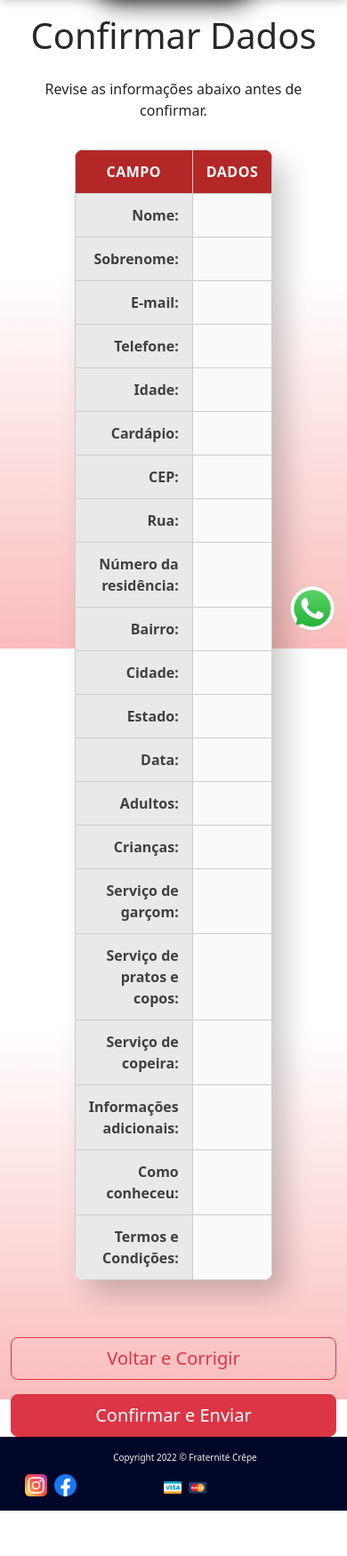
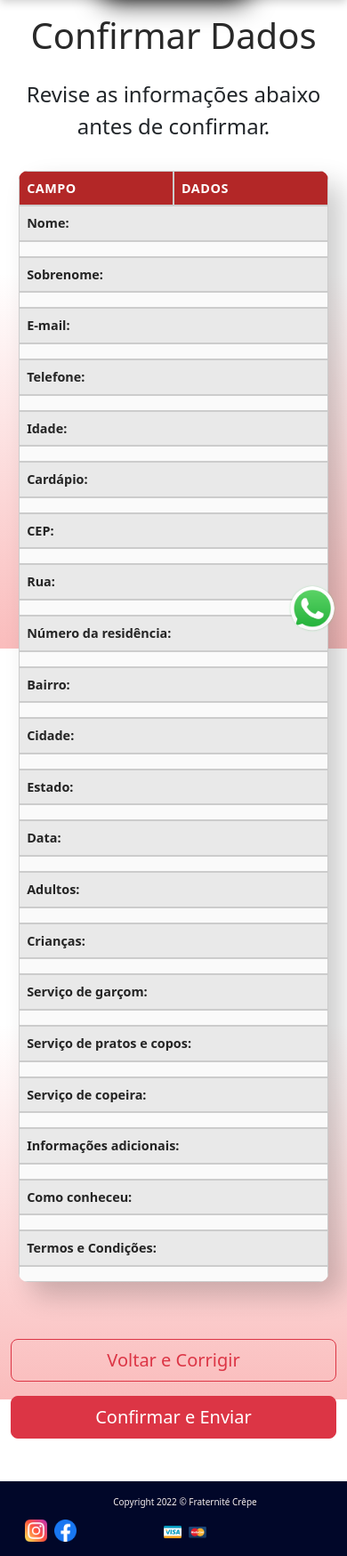
Before and after one commit to Bortolans/fratSite, a PHP site: page /formAction.html in a window 390 px wide. Shown: the part 115-1864 px from the top of the page at 89% size. Before the commit the page ends 1813 px from the top, so only its background shows below. Run offline with PHP 8.4, Linux system fonts and the light colour scheme.

Commit message:
feat: Improve styles and responsiveness for `formAction.css`
- Added responsiveness for tablet and small mobile devices.
- Increased font size for better readability and adjusted table widths.
- Improved button hover effects for a more interactive UI.

```diff
--- a/css/formAction.css
+++ b/css/formAction.css
@@ -18,11 +18,6 @@ font-family: 'Nunito', sans-serif;
     font-style: normal;
 }
 
-.container-fluid p {
-padding: 0.5rem;
-text-align: center;
-}
-
 h1 {
     text-align: center;
     color: #292929;
@@ -31,13 +26,11 @@ margin-top: 1rem;
     margin-bottom: 1.5rem;
 }
 
-.notaAgradecimento {
-display: flex;
-justify-content: center;
-font-size: 1.1rem;
-margin-bottom: 2rem;
+.container-fluid p {
+    font-size: 1.5rem;
+    padding: 0.5rem;
+    text-align: center;
 }
-
 
 /* ===========================================================
 TABELA DE DADOS ENVIADOS
@@ -46,8 +39,8 @@ TABELA DE DADOS ENVIADOS
     overflow: hidden;
     align-content: center;
     border-collapse: collapse;
-width: 40%;
-max-width: 80%;
+    width: 100%;
+    max-width: 680px;
     margin: 0 auto;
     box-shadow: 15px 15px 30px rgba(0,0,0,0.2);
     background-color: #fafafa;
@@ -69,17 +62,16 @@ letter-spacing: 0.5px;
 }
 
 .colunaCampo {
+    width: 33%;
     background-color: #e9e9e9;
-color: #404040;
-text-align: right;
+    color: #242424;
     font-weight: 600;
 }
 
 .colunaValor {
+    width: 100%;
     font-weight: 400;
     color: #000;
-text-align: left;
-width: 65%;
 }
 
 
@@ -91,20 +83,60 @@ display: flex;
     justify-content: center;
     gap: 20px;
     margin-top: 4rem;
-margin-bottom: 0px;
+    margin-bottom: 3rem;
 }
 
-.botaoVoltar, .botaoEnviar {
-padding: 9px 9px;
-color: #272727;
-background-color: rgb(224, 221, 221);
-border: 1px solid rgba(0, 0, 0, 0.267);
-font-size: 2.3vh;
-cursor: pointer;
-transition: background-color 0.3s ease, transform 0.3s ease;
-border-radius: 5%;
+
+/* ===========================================================
+RESPONSIVIDADE
+=========================================================== */
+
+/* ======== TABLET / TELAS MÉDIAS ======== */
+@media screen and (max-width: 768px) {
+  .tabela {
+    width: 80%;
   }
 
-.botaoVoltar:hover, .botaoEnviar:hover {
-background-color: rgb(196, 194, 194);;
+  .colunaCampo, .colunaValor {
+    width: 50%;
   }
+}
+
+/* ======== MOBILE PEQUENO ======== */
+@media screen and (max-width: 390px) {
+  .tabela {
+    width: 95%;
+    padding: 10px;
+  }
+
+  th, td {
+    font-size: 0.9rem;
+    padding: 8px;
+  }
+
+  th {
+    display: inline-flex;
+    width: 50%;
+  }
+
+  .titulo2 {
+    text-align: right !important;
+  }
+
+  .colunaCampo, .colunaValor {
+    display: flex;
+    flex-wrap: wrap;
+    flex-direction: column;
+    width: 100%;
+    text-align: left;
+  }
+
+  .colunaValor {
+    text-align: right;
+  }
+
+  #voltarEnviar {
+    flex-direction: column;
+    gap: 10px;
+  }
+}
```
Lines whose indentation alone changed are shown as unchanged.
